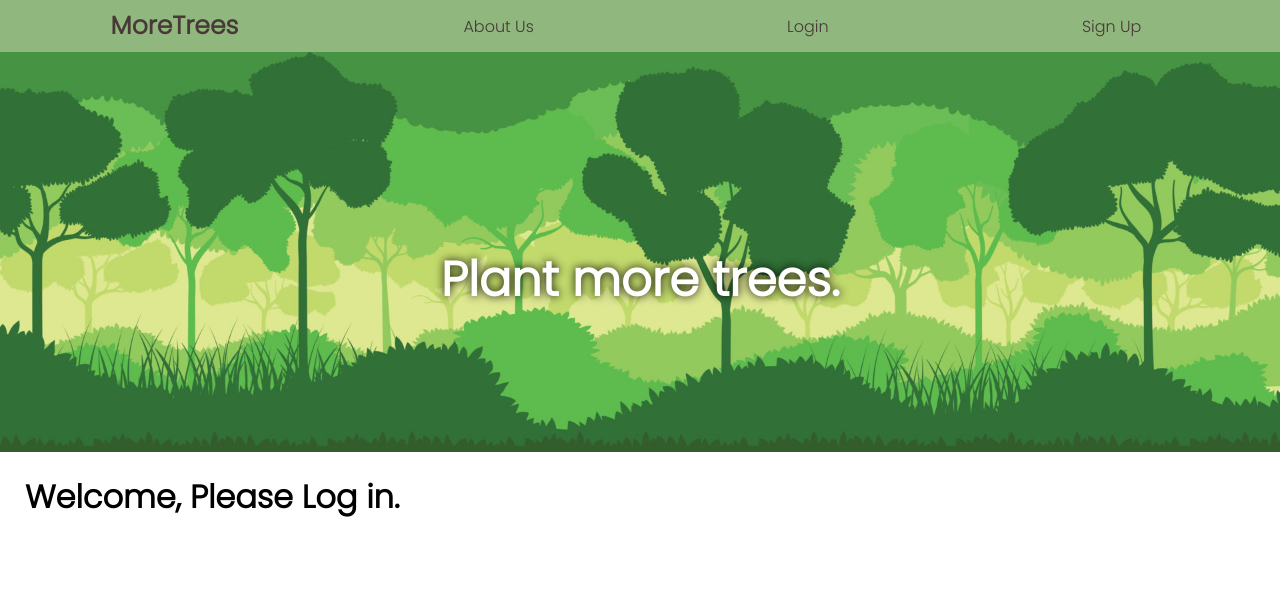
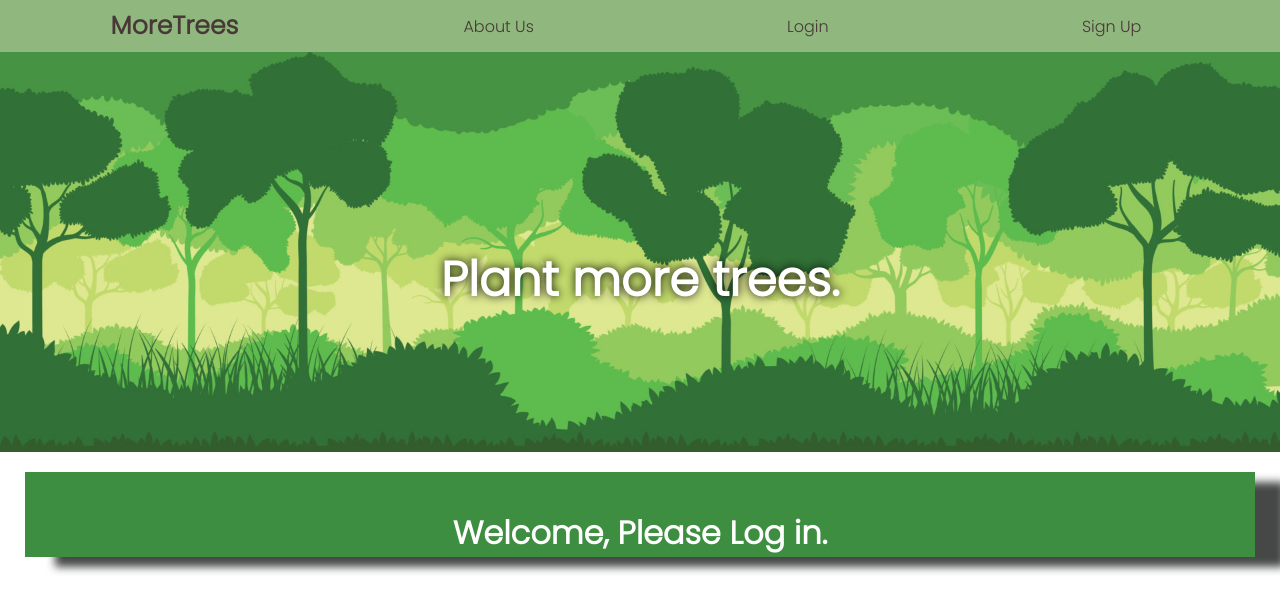
Before and after one commit to aritroCoder/MoreTrees, a Next.js app: page / in a window 1280 px wide. Shown: the top 612 px of the page. Built offline with nearby package versions, Linux system fonts and the light colour scheme.

Commit message:
added style below hero section

```diff
--- a/pages/index.js
+++ b/pages/index.js
@@ -40,8 +40,8 @@ export default function Home() {
       </div>
       <span className={styles.herotext}>Plant more trees.</span>
       <div className={styles.main}>
-        <h1>Welcome, {username}</h1>
-        {loggedIn && <p>You have planted {JSON.parse(localStorage.getItem('user')).plantCount} trees so far{JSON.parse(localStorage.getItem('user')).plantCount>1?' 🥳':', plant some more!'}</p>}
+        <h1 className={styles.welcomeH1}>Welcome, {username}</h1>
+        {loggedIn && <p className={styles.displayCount}>You have planted {JSON.parse(localStorage.getItem('user')).plantCount} trees so far{JSON.parse(localStorage.getItem('user')).plantCount>1?' 🥳':', plant some more!'}</p>}
         {loggedIn && <div className={styles.centered}><button className={styles.plantNow} onClick={plantNowHandler}>Plant a tree!</button></div>}
         {loggedIn && <div className={styles.logout}><button className={styles.logout} onClick={logOutHandler}>Log Out</button></div>}
       </div>
--- a/styles/Home.module.css
+++ b/styles/Home.module.css
@@ -14,6 +14,25 @@
     font-weight: bold;
     text-shadow: 0 0 10px #000;
 }
-.main{
+
+/* STYLES FOR BELOW HERO SECTION*/
+ .main {
     margin: 20px 25px;
-}
+
+    color: white;
+    padding-top: 1em;
+    text-align:center;
+    background-color: #3e8e41;
+    filter: drop-shadow(30px 10px 4px #464847);
+  }
+
+  .plantNow {
+    color: #fff;
+    background-color: #3e8e41;
+  }
+
+  .logout {
+    color: black;
+    margin-top: 1em;
+    margin-bottom: 1em;
+  }
```
Also changed, not shown: styles/globals.css (line endings or trailing spaces), styles/plantTree.module.css (line endings or trailing spaces), 2 other files (tests, documents, lock files or other folders).
